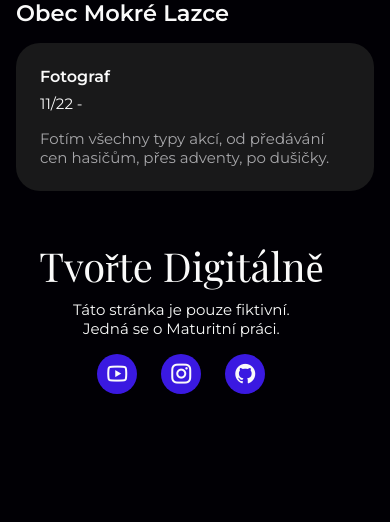
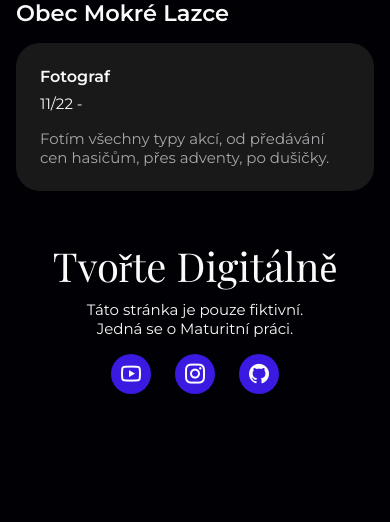
Before and after one commit to Vikec69/TvorteDigitalne, a PHP site: page /index.php in a window 390 px wide. Shown: the part 3415-3937 px from the top of the page. Run offline with PHP 8.4, Linux system fonts and the light colour scheme; data that the repository does not hold is empty; some libraries are stand-ins or nearby versions; some web fonts are replaced.

Commit message:
just kidding, ted jsem to spravil

```diff
--- a/css/responsive.css
+++ b/css/responsive.css
@@ -212,7 +212,7 @@
      .footer__container{
          display: block;
          margin-bottom: 7rem;
-         width: 100%;
+         max-width: 100%;
      }
 
      .footer__container p{
```
